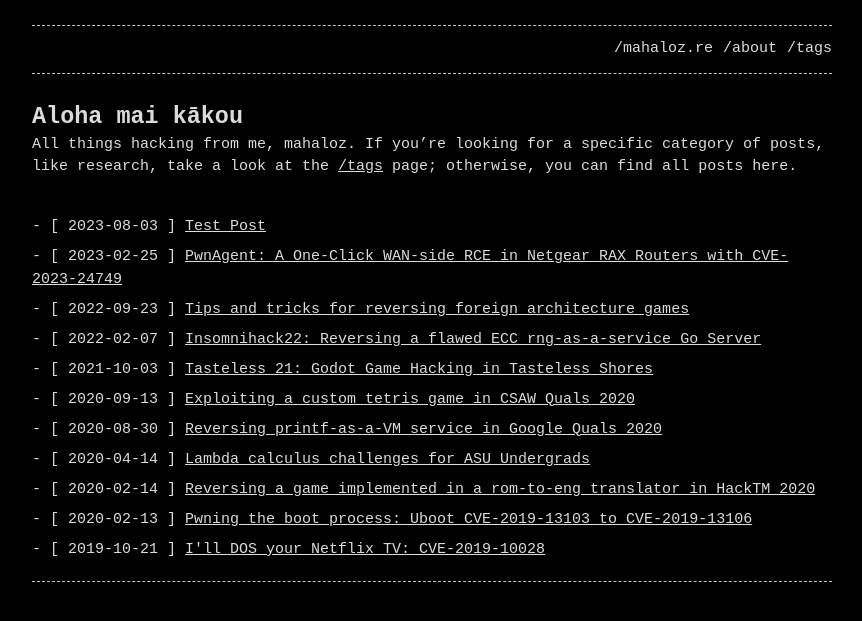
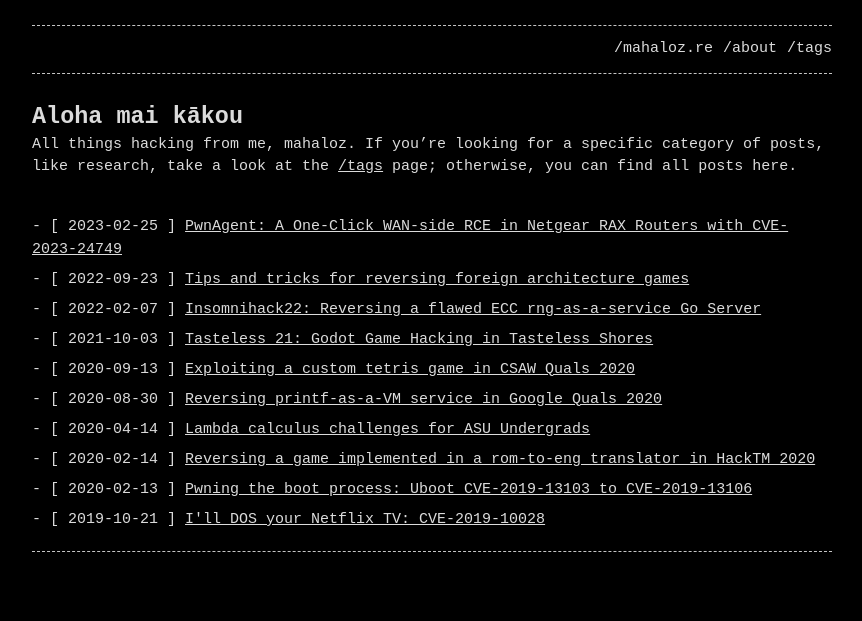
Before and after one commit to mahaloz/mahaloz.re, a Jekyll site: the page built from index.md, in a window 1280 px wide. Shown: the top 621 px of the page, without its empty margins (208-1070 px from the left). Built offline with Jekyll 4.4.1, drawn with Linux system fonts in a browser that asks for light colours.

Commit message:
try this

```diff
--- a/_posts/2023-08-03-test-post.md
+++ b/_posts/test-post.md
@@ -1,9 +1,7 @@
 ---
-title: "Test Post"
 layout: post
 tags: []
 description: "this is a test post"
-hidden: true
 ---
 
 Last December, my colleagues and I from [SEFCOM T0](https://sefcom.asu.edu/T0) competed in pwn2own 2022 where we [demonstrated an exploit to get RCE](https://twitter.com/mahal0z/status/1600322330970173441?s=20) in a Synology NAS. Although we were proud of this complicated exploit, we had a _much_ simpler, but more impactful, bug in another target that we never got to demo. That target was the [Netgear Nighthawk RAX30 Router](https://www.netgear.com/support/product/rax30.aspx), one of the latest and greatest models you can buy. Days before the competition, Netgear patched the bug, and several others, in the _RAX30 Router_, the only model at pwn2own, eliminating our submission 😭.
```
